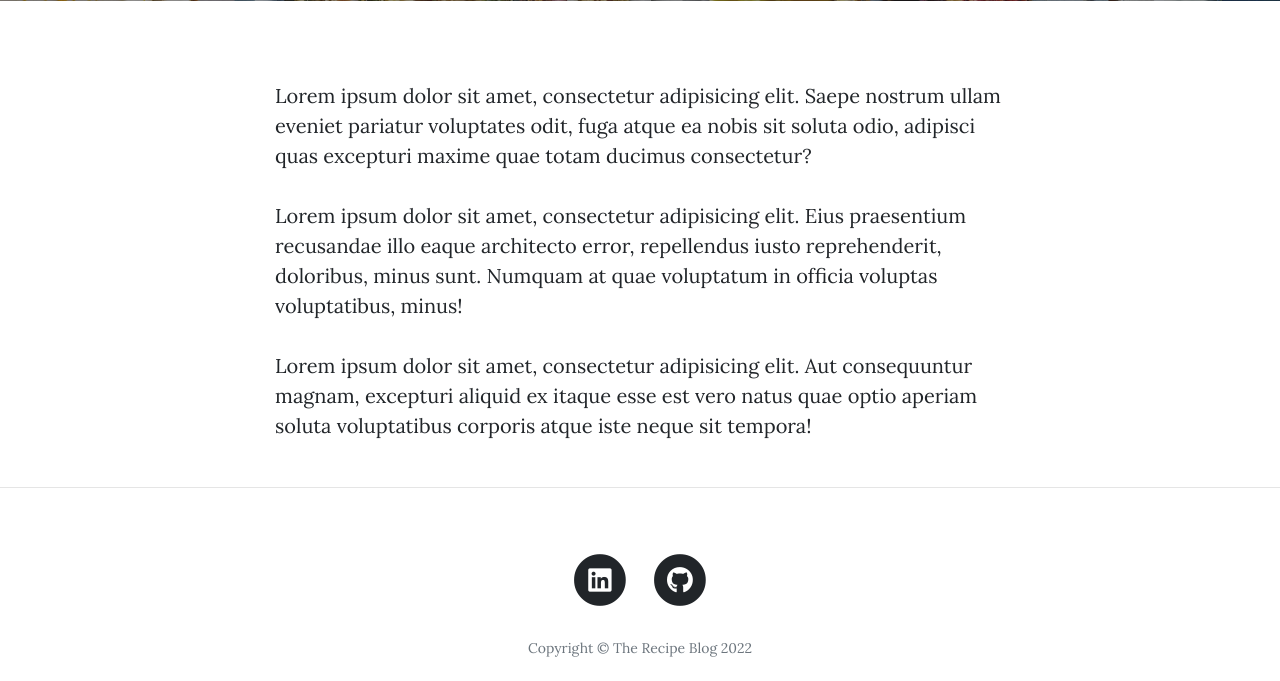
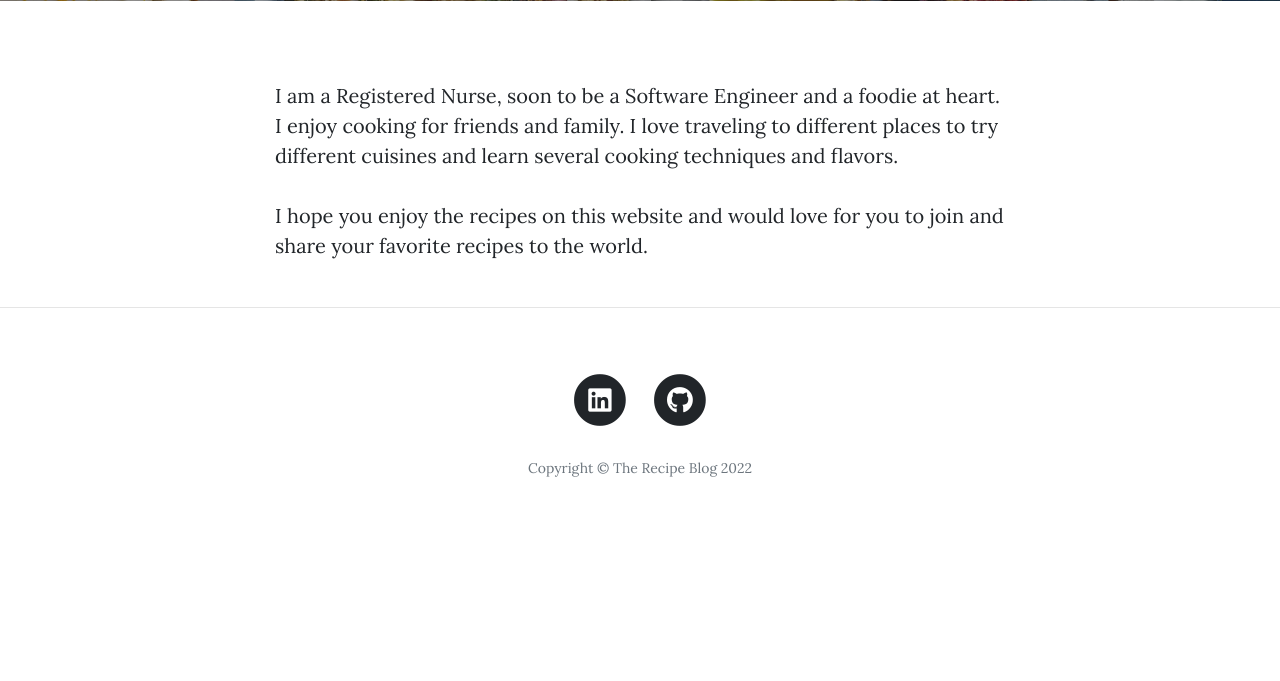
Before and after one commit to Mariavellous/recipe-blog, a Flask app: page /about in a window 1280 px wide. Shown: the part 531-1212 px from the top of the page. After the commit the page ends 1008 px from the top, so only its background shows below. Run offline with Flask 2, Linux system fonts and the light colour scheme; some libraries are stand-ins or nearby versions.

Commit message:
Wrote about me section

```diff
--- a/main.py
+++ b/main.py
@@ -91,7 +91,7 @@ def get_all_posts():
     return render_template("index.html", all_posts=posts)
 
 
-@app.route("/recipes/<int:post_id>")
+@app.route("/recipes/<int:post_id>", methods=["GET", "POST"])
 def show_post(post_id):
     post = Recipe.query.get(post_id)
     comments = Comment.query.filter(Comment.recipe_id == post_id).all()
@@ -99,6 +99,7 @@ def show_post(post_id):
     for comment in comments:
         comment.user = User.query.filter(User.id == comment.user_id).first()
     return render_template("post.html", post=post, author=author, comments=comments)
+
 
 @app.route("/recipes/<int:post_id>/comment", methods=["POST"])
 @login_required
--- a/templates/about.html
+++ b/templates/about.html
@@ -19,9 +19,8 @@
   <div class="container">
     <div class="row">
       <div class="col-lg-8 col-md-10 mx-auto">
-        <p>Lorem ipsum dolor sit amet, consectetur adipisicing elit. Saepe nostrum ullam eveniet pariatur voluptates odit, fuga atque ea nobis sit soluta odio, adipisci quas excepturi maxime quae totam ducimus consectetur?</p>
-        <p>Lorem ipsum dolor sit amet, consectetur adipisicing elit. Eius praesentium recusandae illo eaque architecto error, repellendus iusto reprehenderit, doloribus, minus sunt. Numquam at quae voluptatum in officia voluptas voluptatibus, minus!</p>
-        <p>Lorem ipsum dolor sit amet, consectetur adipisicing elit. Aut consequuntur magnam, excepturi aliquid ex itaque esse est vero natus quae optio aperiam soluta voluptatibus corporis atque iste neque sit tempora!</p>
+        <p>I am a Registered Nurse, soon to be a Software Engineer and a foodie at heart. I enjoy cooking for friends and family. I love traveling to different places to try different cuisines and learn several cooking techniques and flavors. </p>
+          <p>I hope you enjoy the recipes on this website and would love for you to join and share your favorite recipes to the world. </p>
       </div>
     </div>
   </div>
--- a/templates/post.html
+++ b/templates/post.html
@@ -31,7 +31,7 @@
             <p> {{ comment.body }} - {{ comment.user.name }}  on {{ comment.date.strftime("%B %d, %Y") }} </p>
 
             {% endfor %}
-            <form action="/post/{{ post.id}}/comment" method="POST">
+            <form action="/recipes/{{ post.id }}/comment" method="POST">
                 <textarea rows="5" cols="20" name="textarea"></textarea><input type="submit"/>
             </form>
             </p>
```
Also changed, not shown: templates/make-post.html (deleted, +0 -34 lines).
